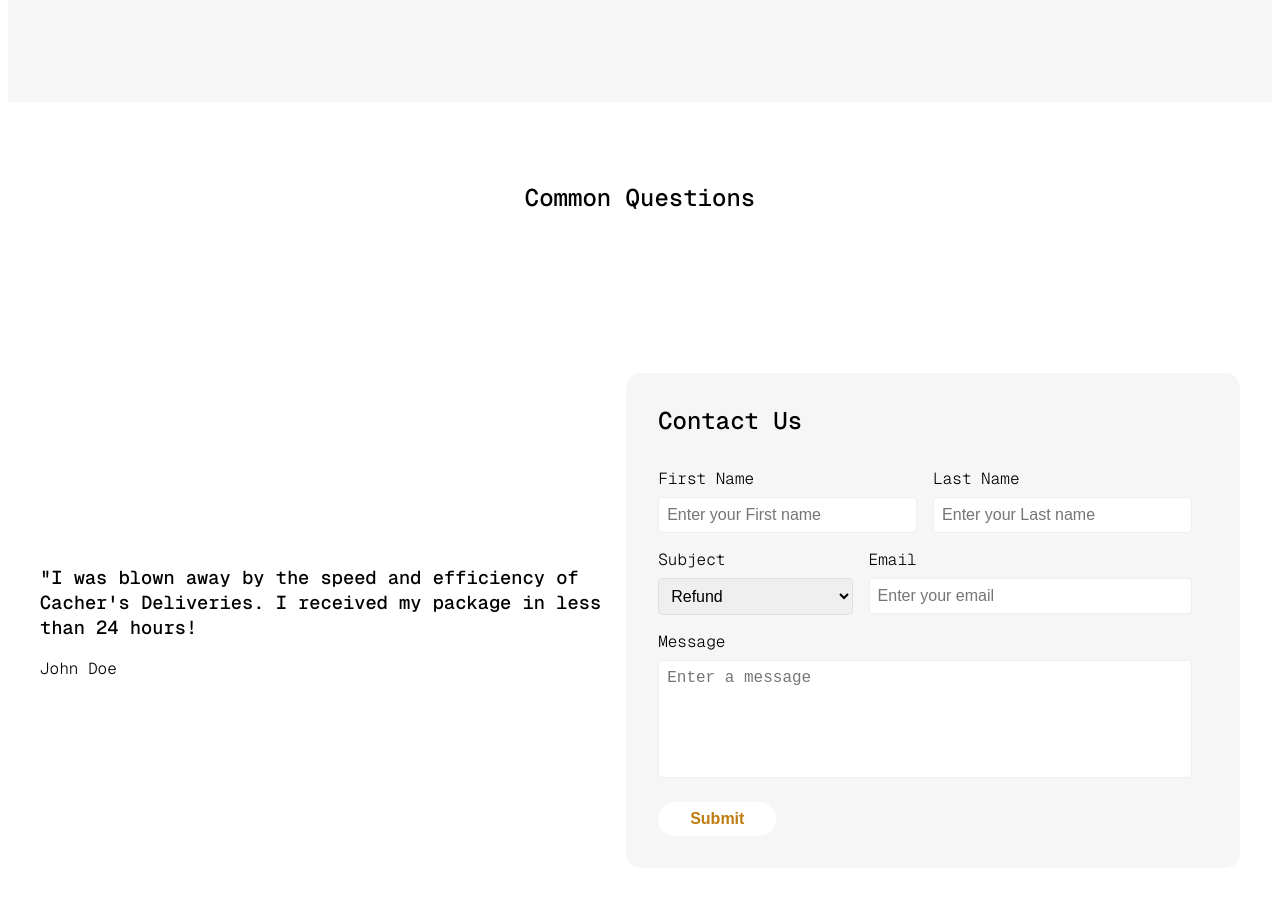
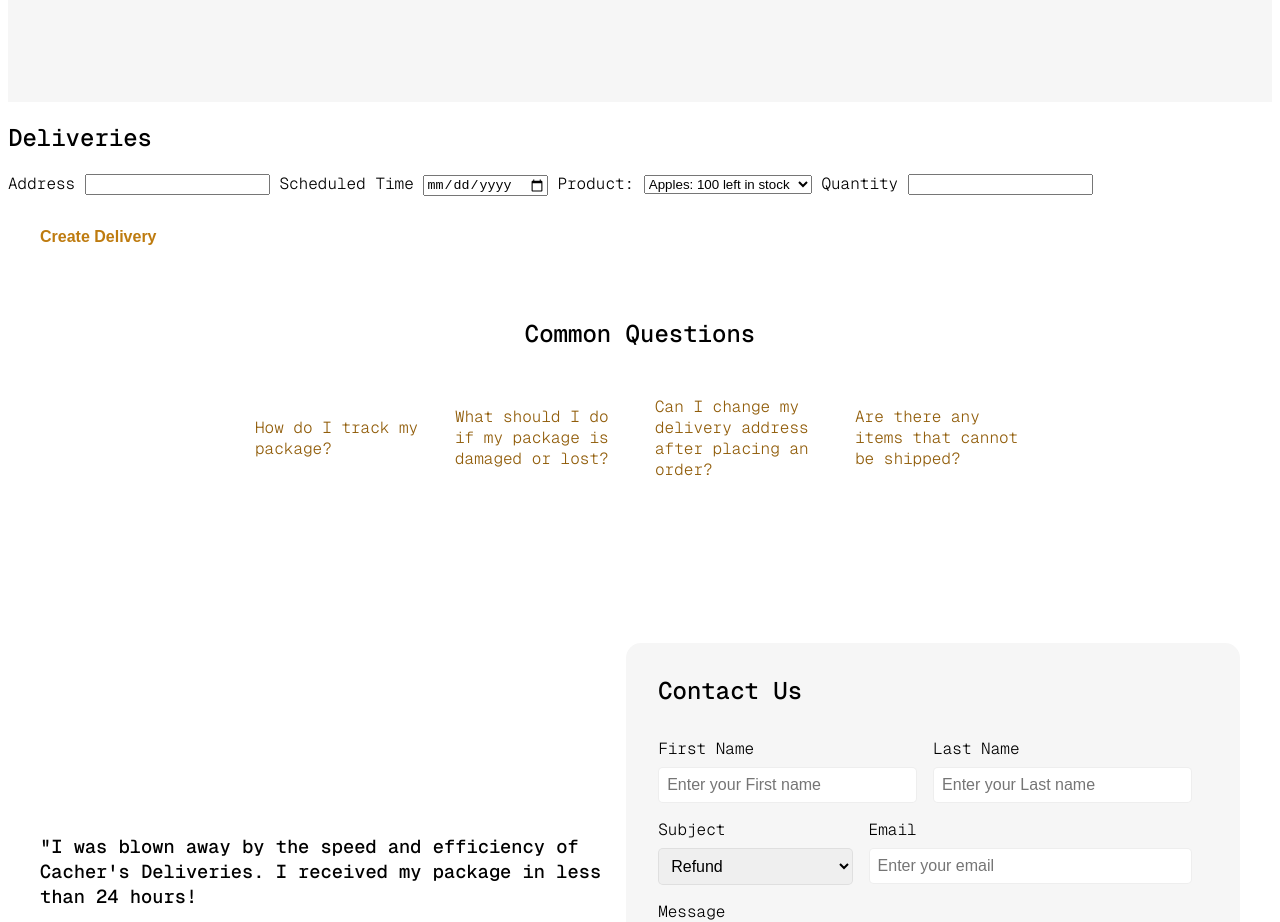
Before and after one commit to Stray-KB/1100-01, a website built with Vite: page index.html in a window 1280 px wide. Shown: the part 1660-2582 px from the top of the page. Built offline with nearby package versions, Linux system fonts and the light colour scheme; a web font is replaced by a local one.

Commit message:
fixed problems with delivery displaying

```diff
--- a/index.html
+++ b/index.html
@@ -72,11 +72,18 @@
         </section>
 
         <section id="deliveries">
-            <ul deliveries-ist>
-
-            </ul>
+            <h2>Deliveries</h2>
+            <ul id="deliveries-list"></ul>
             <form>
-
+                <label for="address">Address</label>
+                <input type="text" name="address" />
+                <label for="scheduledTime">Scheduled Time</label>
+                <input type="date" name="scheduledTime" />
+                <label for="productName">Product:</label>
+                <select name="productName"></select>
+                <label for="quantity">Quantity</label>
+                <input type="number" name="quantity" />
+                <button type="submit">Create Delivery</button>
             </form>
         </section>
 
--- a/index.js
+++ b/index.js
@@ -52,22 +52,27 @@ class DatabaseObject {
   }
 }
 
-class Product {
-  constructor(name, inventory) {}
+class Product extends DatabaseObject {
+  constructor(name, inventory) {
+    super();
+    this.name = name;
+    this.inventory = inventory;
+  }
 
   toString() {
-    return `${this.name}: ${inventory} left in stock`;
+    return `${this.name}: ${this.inventory} left in stock`;
   }
 
 }
 
-class Delivery {
+class Delivery extends DatabaseObject {
   constructor(params) {
+    super();
     const {address, scheduledTime, product, quantity} = params
     this.address = address;
     this.scheduledTime = scheduledTime;
     this.product = product;
-    this.quantity;
+    this.quantity = quantity;
   }
 
   static create(params) {
@@ -75,7 +80,7 @@ class Delivery {
   }
 
   toString() {
-    return `Delivering ${quantity} of ${product} to ${address} at ${scheduledTime}`;
+    return `Delivering ${this.quantity} of ${this.product.name} to ${this.address} at ${this.scheduledTime}`;
   }
 }
 
@@ -110,21 +115,22 @@ class ProductDAO {
 
 class SessionStorageProductDAO extends ProductDAO {
   constructor() {
+    super();
     this.database = sessionStorage;
   }
 
   getAll() {
     const productsAsJSON = this.database.getItem("products");
     const productsData = productsAsJSON ? JSON.parse(productsAsJSON) : ProductDAO.seeds;
-    return productsData.map((productsData) => {
-      const { name, inventory } = productsData
-      new Product(name, inventory)
+    return productsData.map((productData) => {
+      const { name, inventory } = productData;
+      return new Product(name, inventory);
     })
   }
 
   getProductByName(name) {
     const products = this.getAll();
-    return products.find(product => product.name == name)
+    return products.find(product => product.name == name);
   }
 
   update(product) {
@@ -136,6 +142,7 @@ class SessionStorageProductDAO extends ProductDAO {
 
 class CookieStorageProductDAO extends ProductDAO {
   constructor(){
+    super();
     this.database = document.cookie;
   }
 
@@ -156,19 +163,20 @@ class DeliveryDAO {
     throw new Error("Not implemented")
   }
 
-  update() {
+  update(delivery) {
     throw new Error("Not implemented")
   }
 }
 
 class SessionStorageDeliveryDAO extends DeliveryDAO {
   constructor(){
+    super();
     this.database = sessionStorage;
   }
 
   getAll(){
-    const deliveriesAsJSON = this.database.getItem("deliveries");
-    const deliveriesData = JSON.parse(deliveriesAsJSON);
+    const deliveriesInSessionStorage = this.database.getItem("deliveries");
+    const deliveriesData = deliveriesInSessionStorage ? JSON.parse(deliveriesInSessionStorage) : [];
     return deliveriesData.map((deliveryData) => {
       return Delivery.create(deliveryData)
     });
@@ -183,11 +191,12 @@ class SessionStorageDeliveryDAO extends DeliveryDAO {
 
 class CreateDeliveryService {
   constructor(productDAO, deliveryDAO) {
-
+    this.productDAO = productDAO;
+    this.deliveryDAO = deliveryDAO;
   }
 
 CreateDelivery(productName, quantity, address, scheduledTime) {
-  const product = productDAO.getProductByName(productName);
+  const product = this.productDAO.getProductByName(productName);
   const newInventory = product.inventory - quantity;
   product.inventory = newInventory;
   const deliveryData = {
@@ -196,14 +205,14 @@ CreateDelivery(productName, quantity, address, scheduledTime) {
     address,
     scheduledTime
   };
-  deliveryDAO.create(deliveryData);
-  productDAO.update(product);
+  this.deliveryDAO.update(Delivery.create(deliveryData));
+  this.productDAO.update(product);
  }
 }
 
 const deliveryDAO = new SessionStorageDeliveryDAO();
 const productDAO = new SessionStorageProductDAO();
-const CreateDeliveryService = new CreateDeliveryService(productDAO, deliveryDAO);
+const createDeliveryService = new CreateDeliveryService(productDAO, deliveryDAO);
 
 const deliveryList = document.getElementById("deliveries-list");
 const deliveries = deliveryDAO.getAll();
@@ -211,5 +220,15 @@ for(let i = 0; i < deliveries.length; i++){
   const delivery = deliveries[i];
   const deliveryLi = document.createElement("li");
   deliveryLi.textContent = delivery.toString();
-  deliveryList.appendChild(deliveryLi)
+  deliveryList.appendChild(deliveryLi);
 }
+
+const productNameSelect = document.querySelector("#deliveries form select");
+const products = productDAO.getAll();
+for(let i = 0; i < products.length; i++) {
+  const product = products[i];
+  const option = document.createElement("option");
+  option.innerText = product.toString();
+  option.setAttribute("value", product.name);
+  productNameSelect.appendChild(option);
+}
```
